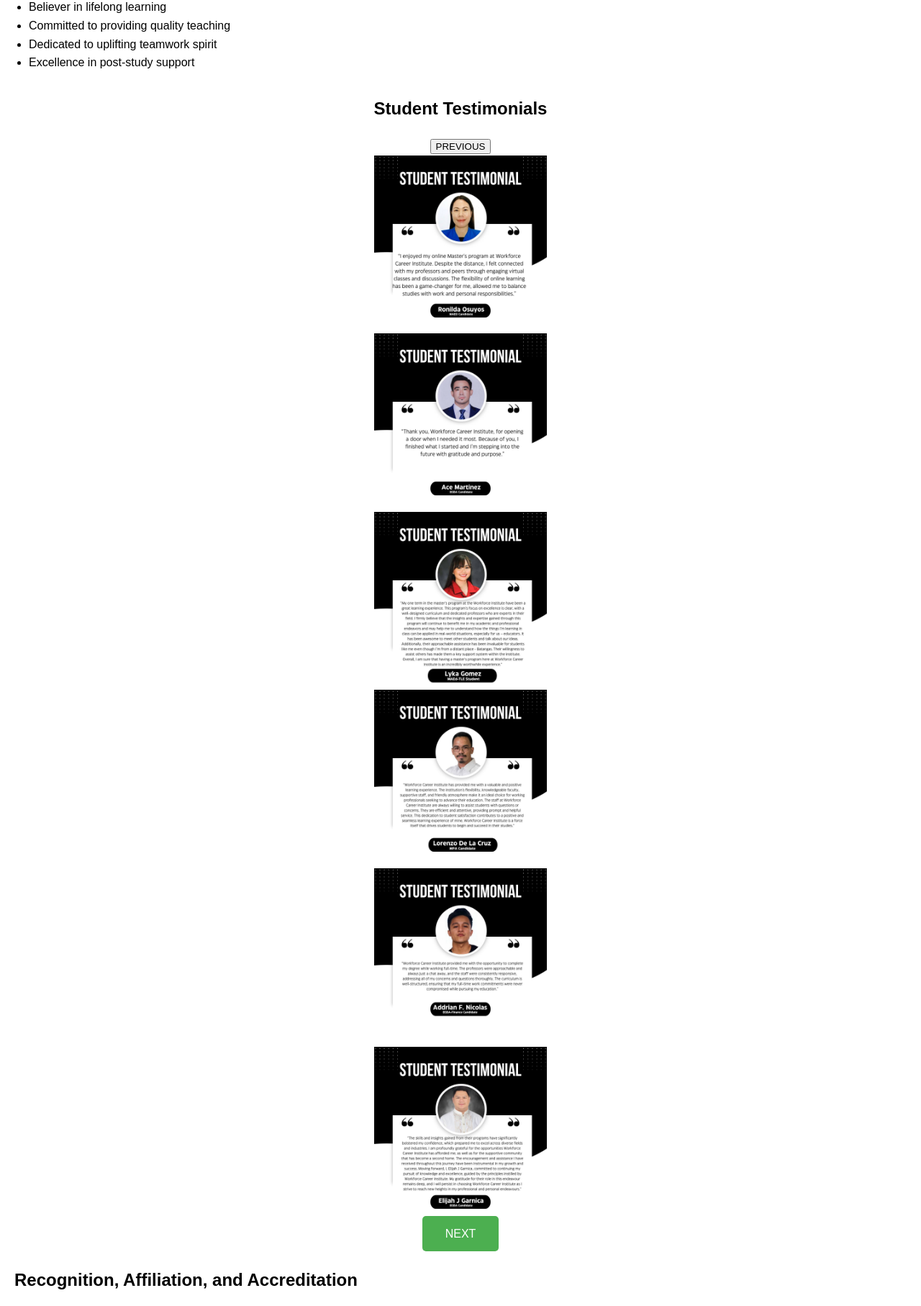
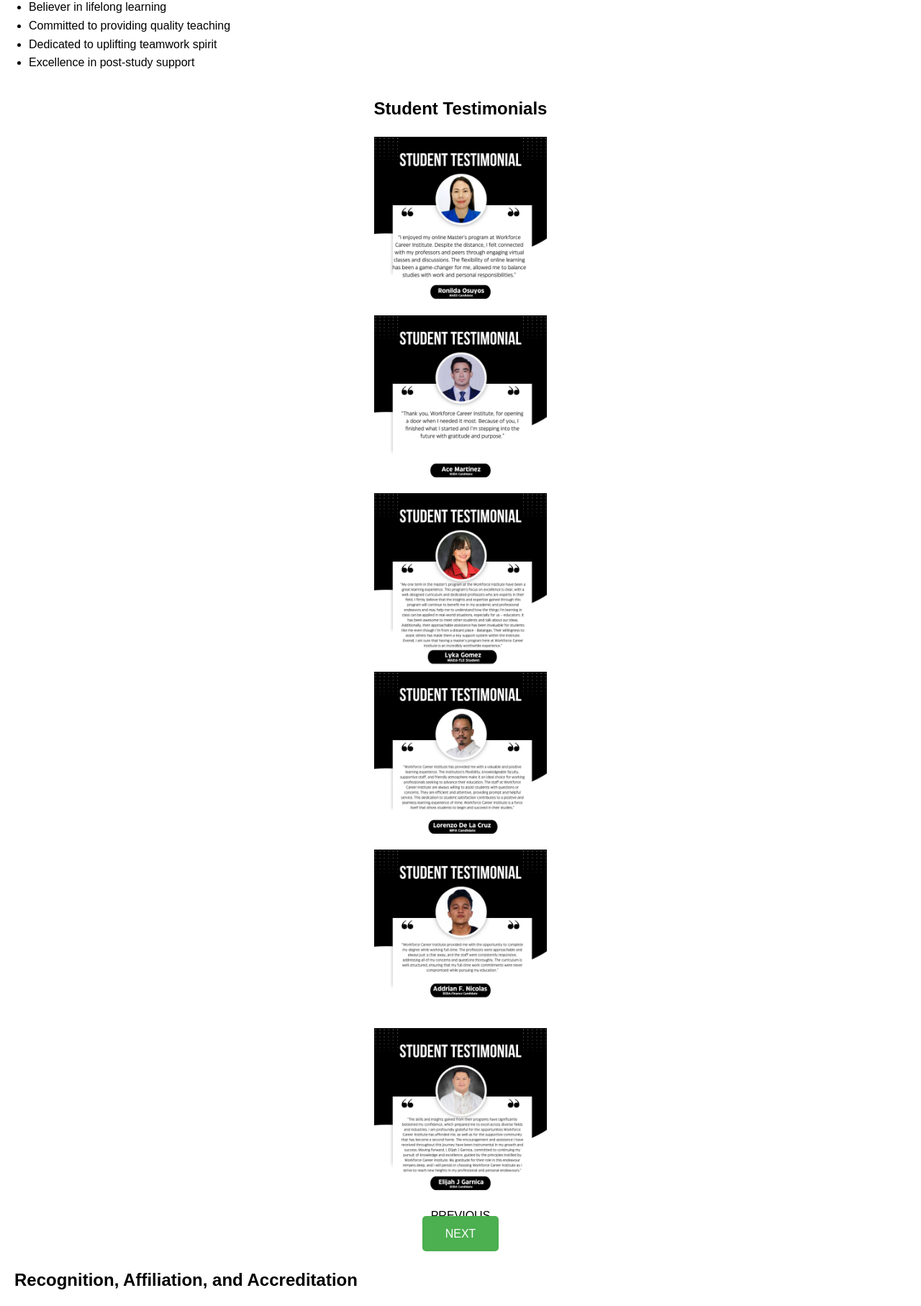
Before and after one commit to LykaJonesaGomez/robotics_final, a plain HTML site: page index.html in a window 1280 px wide. Shown: the part 1193-3007 px from the top of the page at 72% size. Drawn offline with Linux system fonts and the light colour scheme.

Commit message:
Update index.html

```diff
--- a/index.html
+++ b/index.html
@@ -58,7 +58,6 @@
         <section id="testimonials">
   <h2>Student Testimonials</h2>
   <div class="testimonial-slider">
-      <button class="prev-btn">PREVIOUS</button>
     <div class="testimonials-container">
       <div class="testimonial">
         <img src="testimonial1.jpg" alt="STUDENT 1">
@@ -78,7 +77,9 @@
       <div class="testimonial">
         <img src="testimonial6.jpg" alt="STUDENT 6">
   </div>
-    </div>
+   </div>
+      <buttn class="prev-btn">PREVIOUS</button>
+  </div> </div>
       <buttn class="next-btn">NEXT</button>
   </div>
 
```
